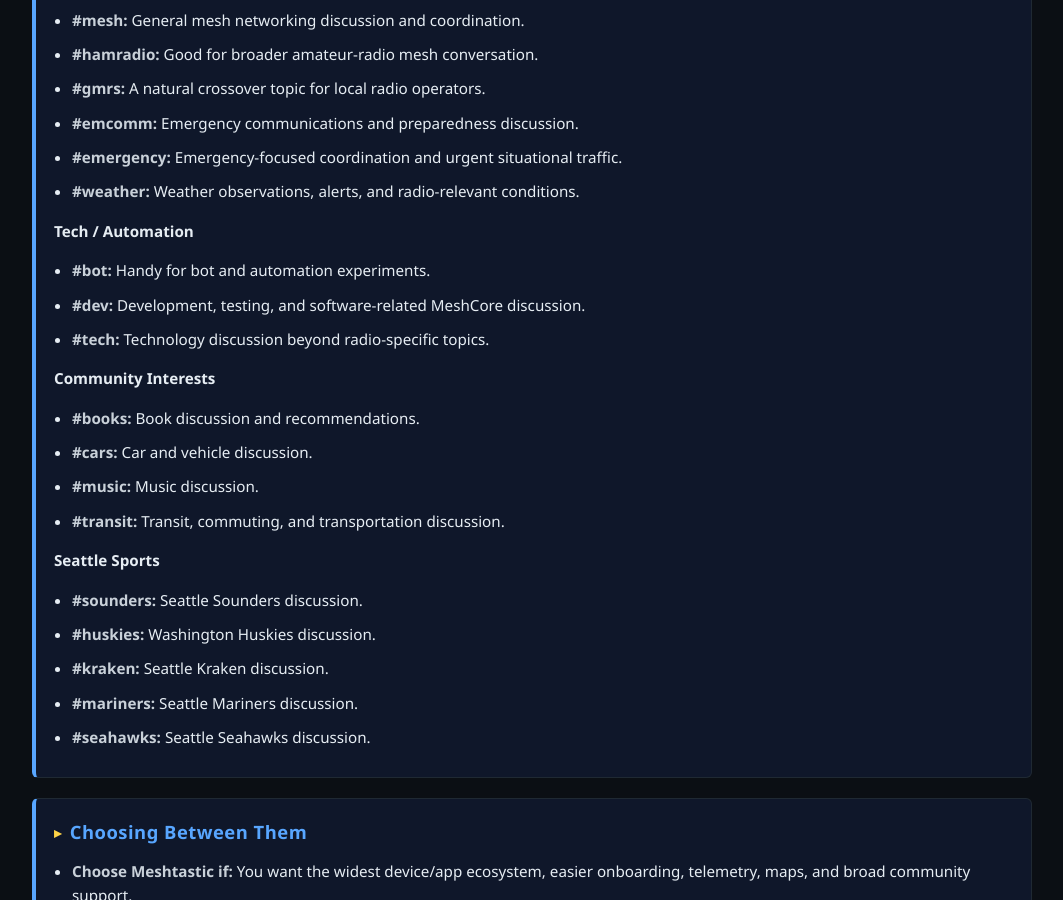
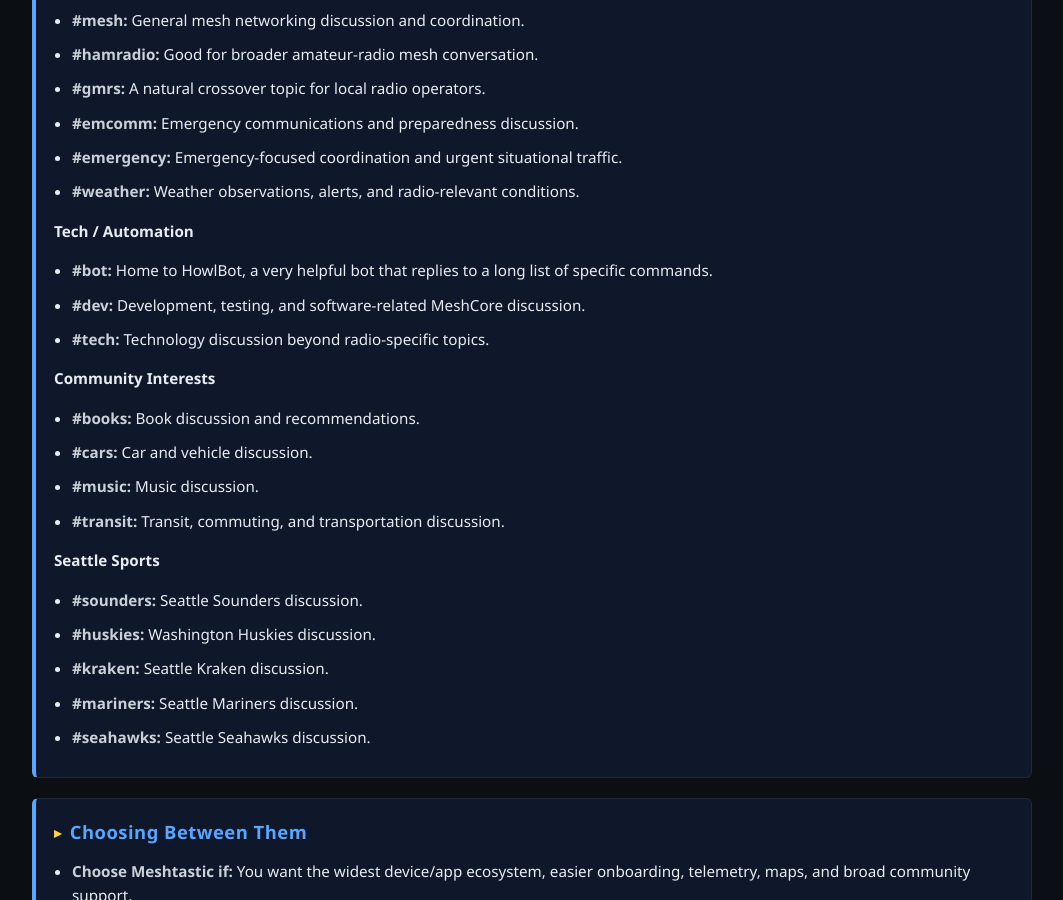
Before and after one commit to Lymitliss/Lymitliss.github.io, a Jekyll site: the page built from mesh-radio.md, in a window 1280 px wide and 900 px high, scrolled down 3259 px. Shown: the whole window, without its empty margins (108-1171 px from the left). Built offline with Jekyll 4.4.1, drawn with Linux system fonts in a browser that asks for light colours.

Commit message:
Update mesh-radio.md

```diff
--- a/mesh-radio.md
+++ b/mesh-radio.md
@@ -259,7 +259,7 @@ permalink: /mesh-radio/
 
   <p><strong>Tech / Automation</strong></p>
   <ul class="station-list">
-    <li><span class="station-label">#bot:</span> Handy for bot and automation experiments.</li>
+    <li><span class="station-label">#bot:</span> Home to HowlBot, a very helpful bot that replies to a long list of specific commands.</li>
     <li><span class="station-label">#dev:</span> Development, testing, and software-related MeshCore discussion.</li>
     <li><span class="station-label">#tech:</span> Technology discussion beyond radio-specific topics.</li>
   </ul>
```
